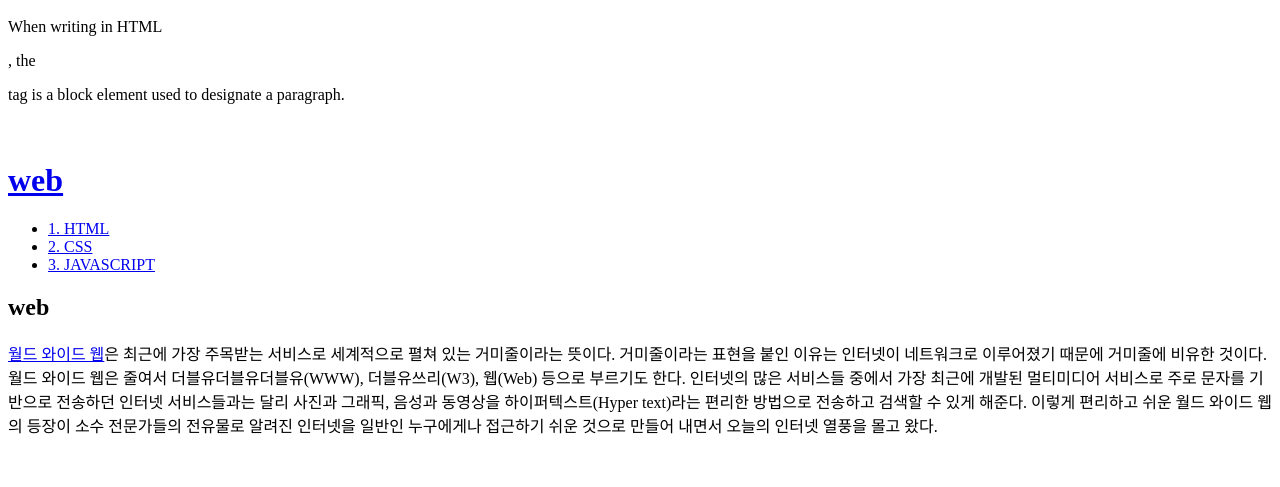
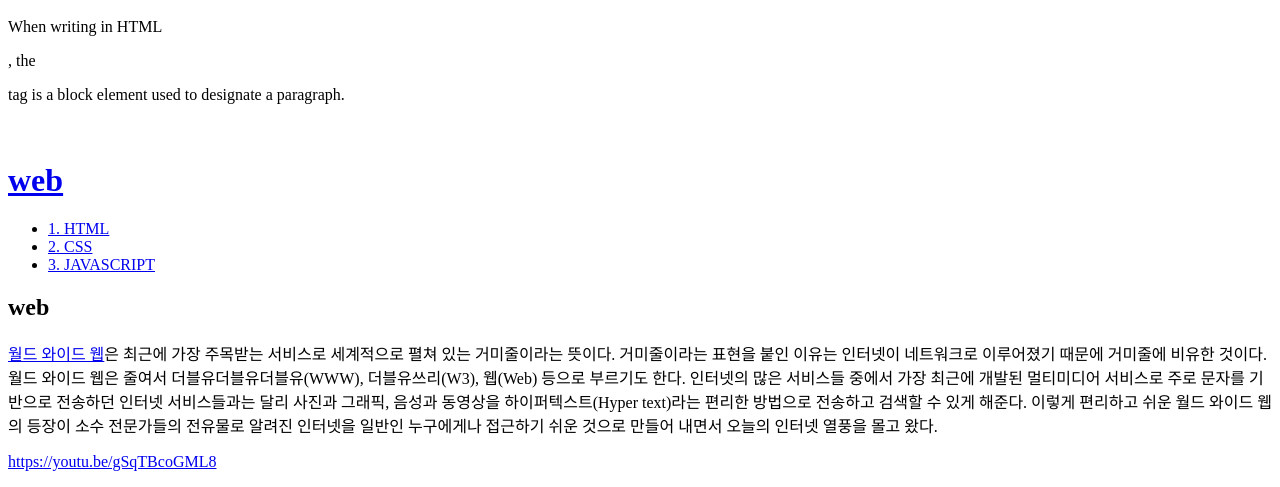
Before and after one commit to ttl9203/toji9203-html, a plain HTML site: page index.html in a window 1280 px wide. Shown: the part 1250-1737 px from the top of the page. Before the commit the page ends 1703 px from the top, so only its background shows below. Drawn offline with Linux system fonts and the light colour scheme; a script that the page names is missing.

Commit message:
2nd.change

```diff
--- a/index.html
+++ b/index.html
@@ -17,6 +17,9 @@
  </ul>
  <h2>web</h2>
  <a href="http://info.cern.ch/">월드 와이드 웹</a>은 최근에 가장 주목받는 서비스로 세계적으로 펼쳐 있는 거미줄이라는 뜻이다. 거미줄이라는 표현을 붙인 이유는 인터넷이 네트워크로 이루어졌기 때문에 거미줄에 비유한 것이다. 월드 와이드 웹은 줄여서 더블유더블유더블유(WWW), 더블유쓰리(W3), 웹(Web) 등으로 부르기도 한다. 인터넷의 많은 서비스들 중에서 가장 최근에 개발된 멀티미디어 서비스로 주로 문자를 기반으로 전송하던 인터넷 서비스들과는 달리 사진과 그래픽, 음성과 동영상을 하이퍼텍스트(Hyper text)라는 편리한 방법으로 전송하고 검색할 수 있게 해준다. 이렇게 편리하고 쉬운 월드 와이드 웹의 등장이 소수 전문가들의 전유물로 알려진 인터넷을 일반인 누구에게나 접근하기 쉬운 것으로 만들어 내면서 오늘의 인터넷 열풍을 몰고 왔다.
+<p>
+  <a href="https://youtu.be/gSqTBcoGML8"> https://youtu.be/gSqTBcoGML8 </a>
+</p>
 <p>
   <div id="disqus_thread"></div>
 <script>
```
